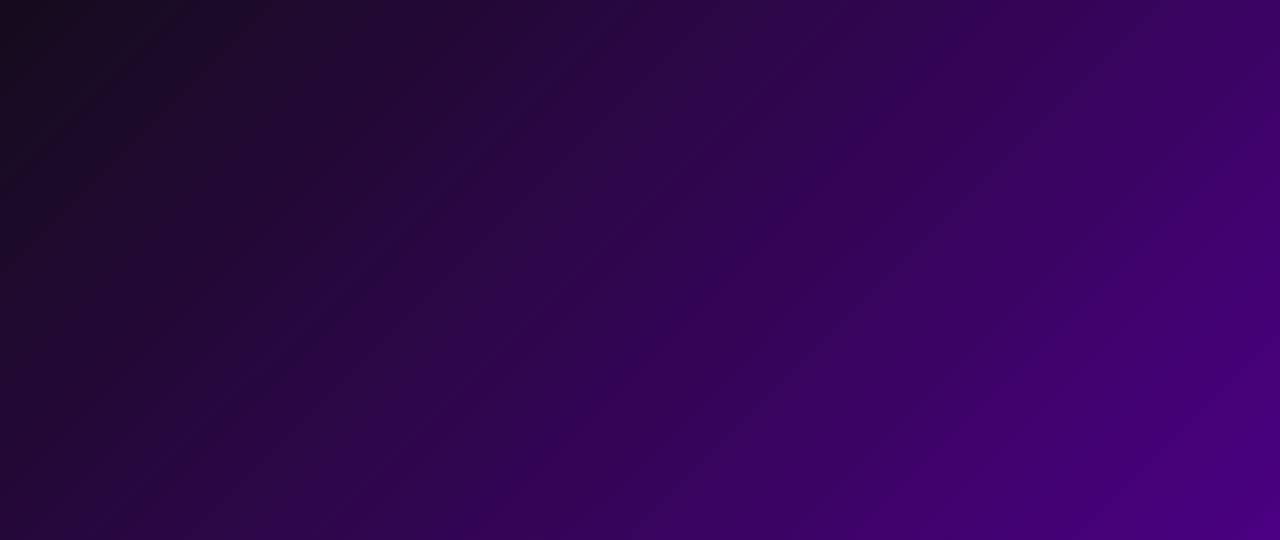
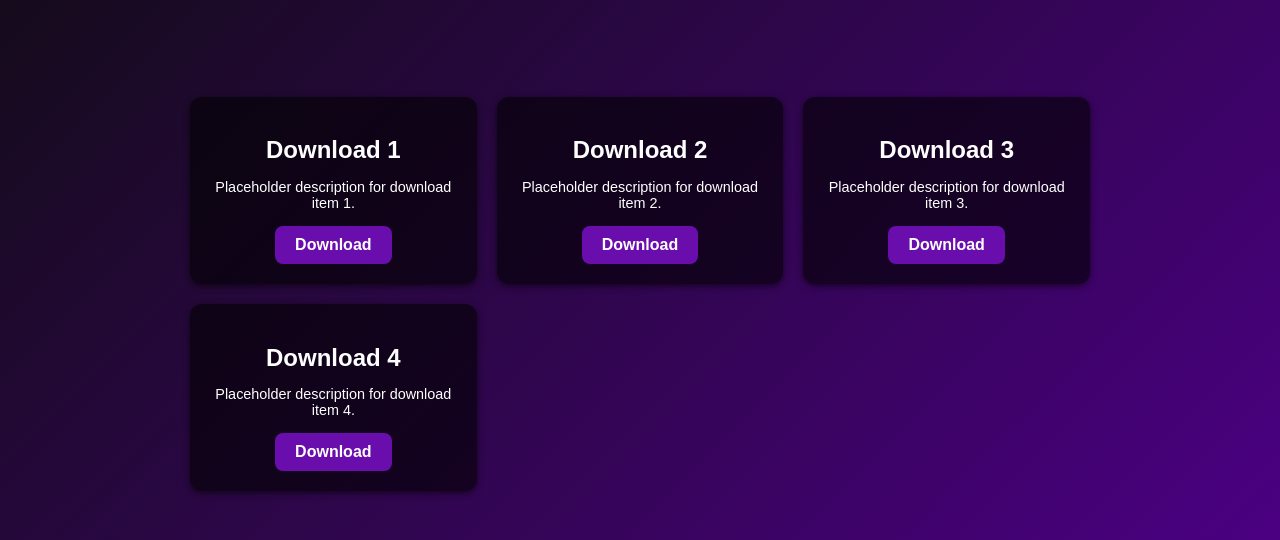
Before and after one commit to maifqijfiagf7aif8uag/Resky, a plain HTML site: page index.html in a window 1280 px wide. Shown: the part 260-800 px from the top of the page. Drawn offline with Linux system fonts and the light colour scheme.

Commit message:
Add files via upload

```diff
--- a/index.html
+++ b/index.html
@@ -9,7 +9,7 @@
       font-family: Arial, sans-serif;
       background: linear-gradient(135deg, #0d0d0d, #4b0082);
       color: white;
-      height: 100vh;
+      min-height: 100vh;
     }
 
     /* Navigation Bar */
@@ -38,7 +38,7 @@
     /* Page content */
     .content {
       text-align: center;
-      padding: 80px 20px;
+      padding: 60px 20px;
     }
 
     .content h1 {
@@ -48,6 +48,53 @@
 
     .content p {
       font-size: 1.2em;
+    }
+
+    /* Downloads section */
+    .downloads {
+      display: grid;
+      grid-template-columns: repeat(auto-fit, minmax(220px, 1fr));
+      gap: 20px;
+      margin: 40px auto;
+      max-width: 900px;
+      padding: 0 20px;
+    }
+
+    .card {
+      background: rgba(0,0,0,0.6);
+      border-radius: 12px;
+      padding: 20px;
+      box-shadow: 0 2px 6px rgba(0,0,0,0.6);
+      text-align: center;
+      transition: transform 0.2s ease;
+    }
+
+    .card:hover {
+      transform: translateY(-5px);
+    }
+
+    .card h2 {
+      margin-bottom: 10px;
+    }
+
+    .card p {
+      font-size: 0.9em;
+      margin-bottom: 15px;
+    }
+
+    .btn {
+      display: inline-block;
+      background: #6a0dad;
+      color: white;
+      padding: 10px 20px;
+      border-radius: 8px;
+      text-decoration: none;
+      font-weight: bold;
+      transition: background 0.3s ease;
+    }
+
+    .btn:hover {
+      background: #ba55ff;
     }
   </style>
 </head>
@@ -63,5 +110,28 @@
     <h1>Welcome to Resky</h1>
     <p>This is your new GitHub Pages site with a sleek gradient theme 🚀</p>
   </div>
+
+  <div class="downloads">
+    <div class="card">
+      <h2>Download 1</h2>
+      <p>Placeholder description for download item 1.</p>
+      <a href="#" class="btn">Download</a>
+    </div>
+    <div class="card">
+      <h2>Download 2</h2>
+      <p>Placeholder description for download item 2.</p>
+      <a href="#" class="btn">Download</a>
+    </div>
+    <div class="card">
+      <h2>Download 3</h2>
+      <p>Placeholder description for download item 3.</p>
+      <a href="#" class="btn">Download</a>
+    </div>
+    <div class="card">
+      <h2>Download 4</h2>
+      <p>Placeholder description for download item 4.</p>
+      <a href="#" class="btn">Download</a>
+    </div>
+  </div>
 </body>
 </html>
```
